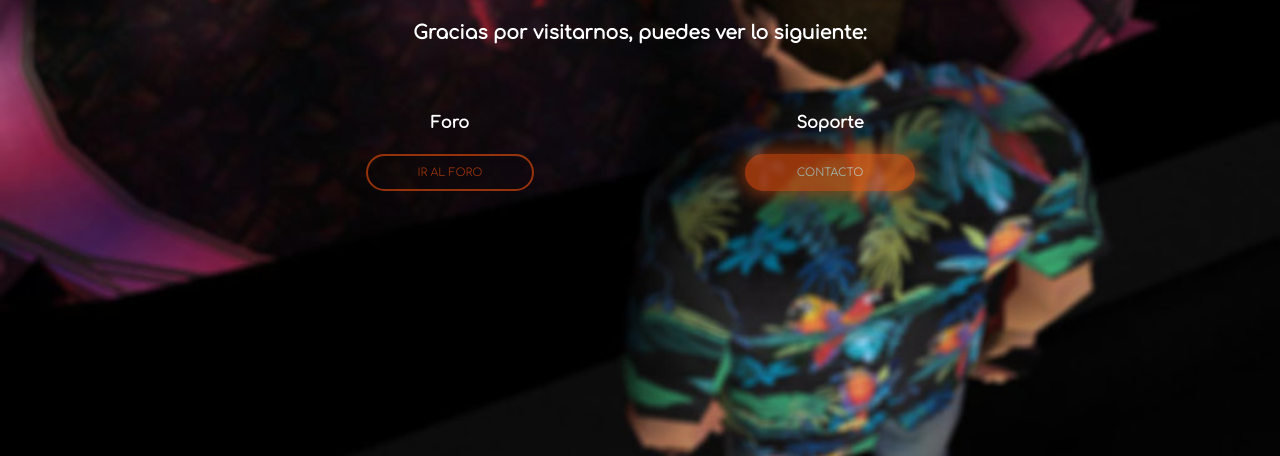
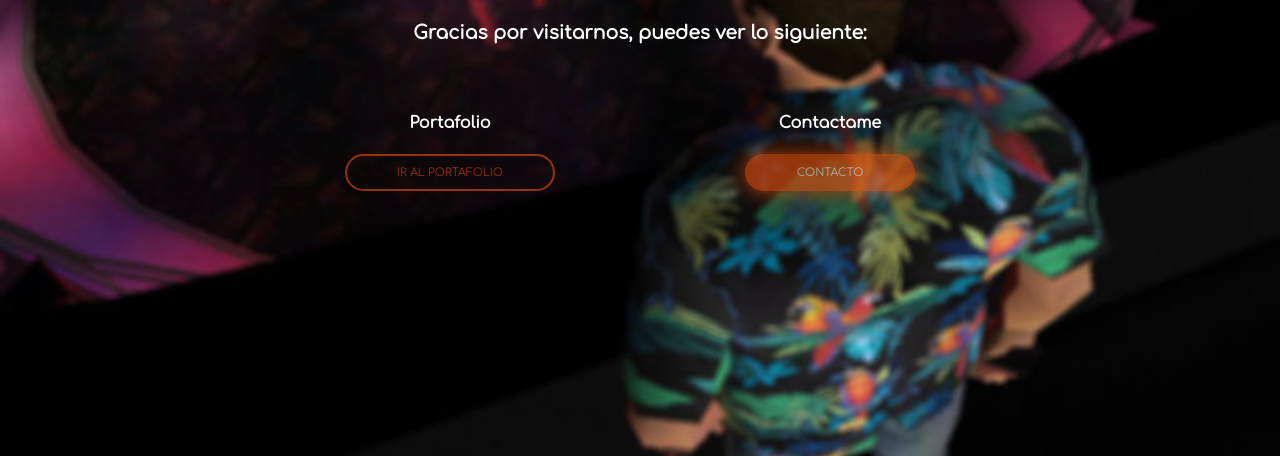
Before and after one commit to Canetonicolas/NicolasCaneto, a plain HTML site: page index.html in a window 1280 px wide. Shown: the part 344-800 px from the top of the page. Drawn offline with Linux system fonts and the light colour scheme.

Commit message:
Update index.html

```diff
--- a/index.html
+++ b/index.html
@@ -1,7 +1,7 @@
 <!doctype html>
 <html lang="es">
 <head>
-  <title>Nombre de tu servidor </title>
+  <title>Caneto Nicolas </title>
   <meta http-equiv="Content-Type" content="text/html;charset=UTF-8">
   <meta name="keywords" content="">
   <meta name="copyright" lang="en" content="https://vk.com/13ststud">
@@ -23,11 +23,11 @@
         <h3 id="soc">Gracias por visitarnos, puedes ver lo siguiente: </h3>
           <div id="soc">
             <div class="vk">
-              <h4>Foro</h4>
-              <a href="https://otherclap.com" class="btn-main" target="_blank">Ir al foro</a>
+              <h4>Portafolio</h4>
+              <a href="https://otherclap.com" class="btn-main" target="_blank">Ir al portafolio</a>
             </div>
             <div class="vkfree">
-              <h4>Soporte</h4>
+              <h4>Contactame</h4>
               <a href="https://discord.gg/wSuzceg" class="btn-vkfree" target="_blank">Contacto</a>
             </div>
           </div>
```
